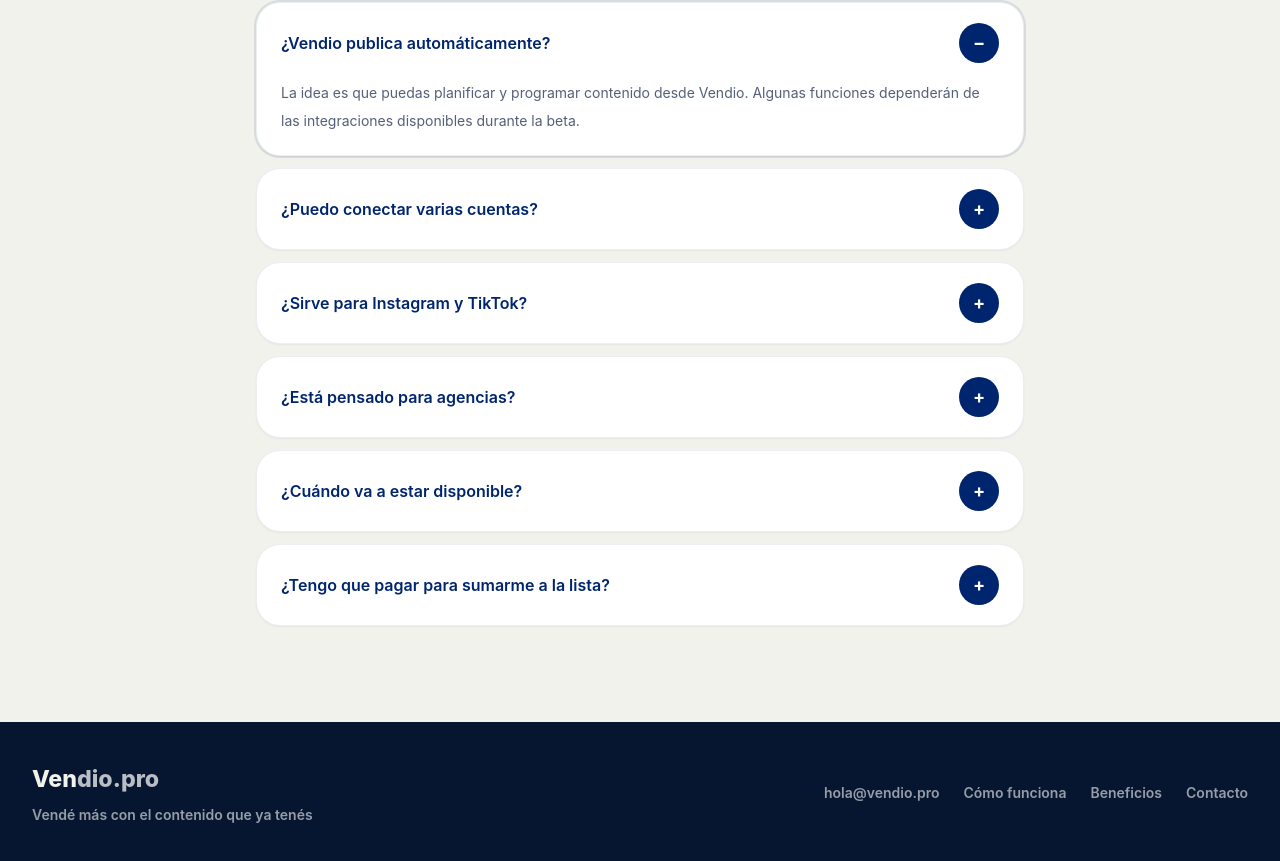
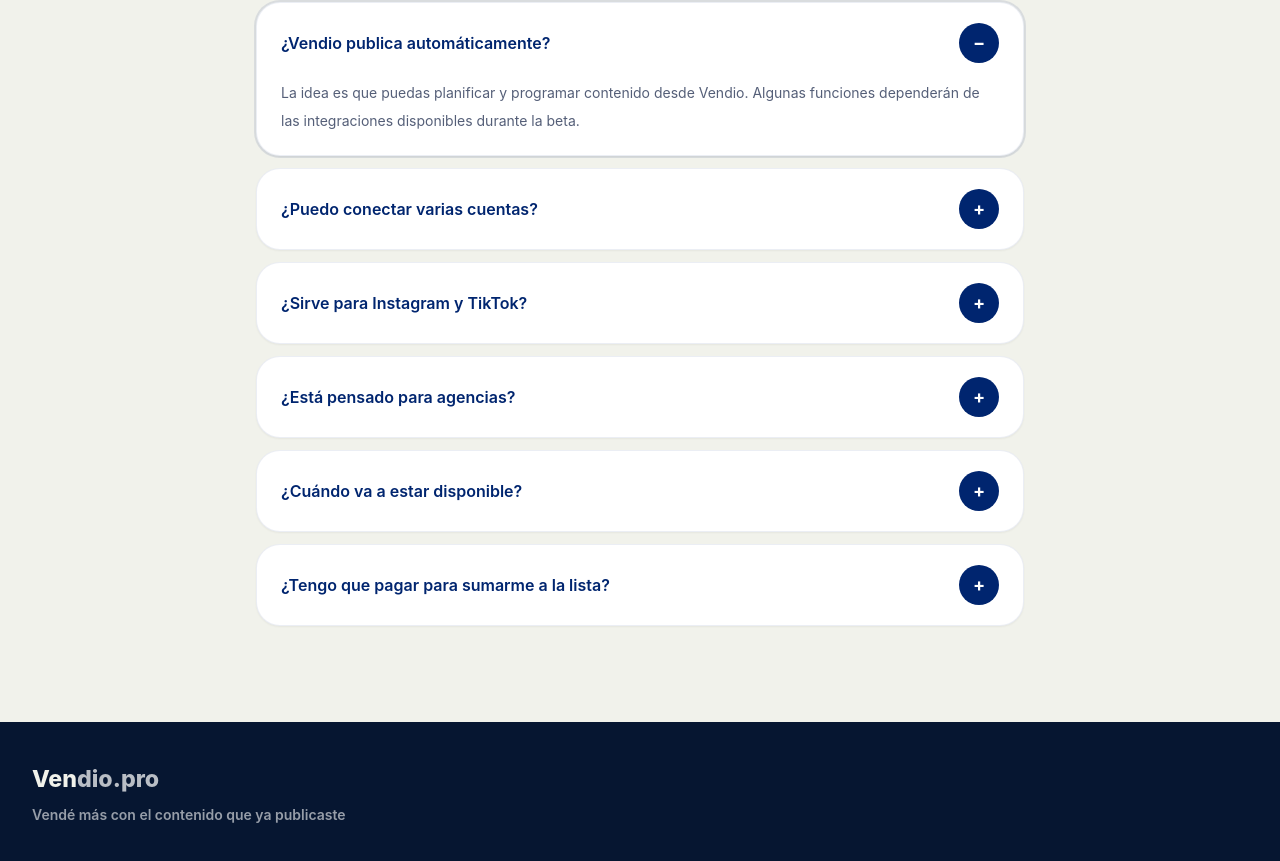
Before and after one commit to echeveagustin-code/vendio, a React (Vite) app: page / in a window 1280 px wide. Shown: the part 3975-4836 px from the top of the page. Built offline with nearby package versions, Linux system fonts and the light colour scheme; a web font is replaced by a local one.

Commit message:
#Landing

```diff
--- a/src/App.jsx
+++ b/src/App.jsx
@@ -688,24 +688,10 @@ function Field({ label, name, placeholder, type = "text", autoComplete, classNam
 function Footer() {
   return (
     <footer className="bg-[#061631] py-10 text-white">
-      <div className="mx-auto flex max-w-7xl flex-col gap-8 px-5 sm:flex-row sm:items-center sm:justify-between lg:px-8">
+      <div className="mx-auto flex max-w-7xl flex-col gap-8 px-5 lg:px-8">
         <div>
           <Wordmark light />
-          <p className="mt-2 text-sm font-semibold text-white/58">Vendé más con el contenido que ya tenés</p>
-        </div>
-        <div className="flex flex-wrap gap-x-6 gap-y-3 text-sm font-semibold text-white/58">
-          <a href="mailto:hola@vendio.pro" className="hover:text-white">
-            hola@vendio.pro
-          </a>
-          <a href="#como-funciona" className="hover:text-white">
-            Cómo funciona
-          </a>
-          <a href="#beneficios" className="hover:text-white">
-            Beneficios
-          </a>
-          <a href="#contacto" className="hover:text-white">
-            Contacto
-          </a>
+          <p className="mt-2 text-sm font-semibold text-white/58">Vendé más con el contenido que ya publicaste</p>
         </div>
       </div>
     </footer>
```
